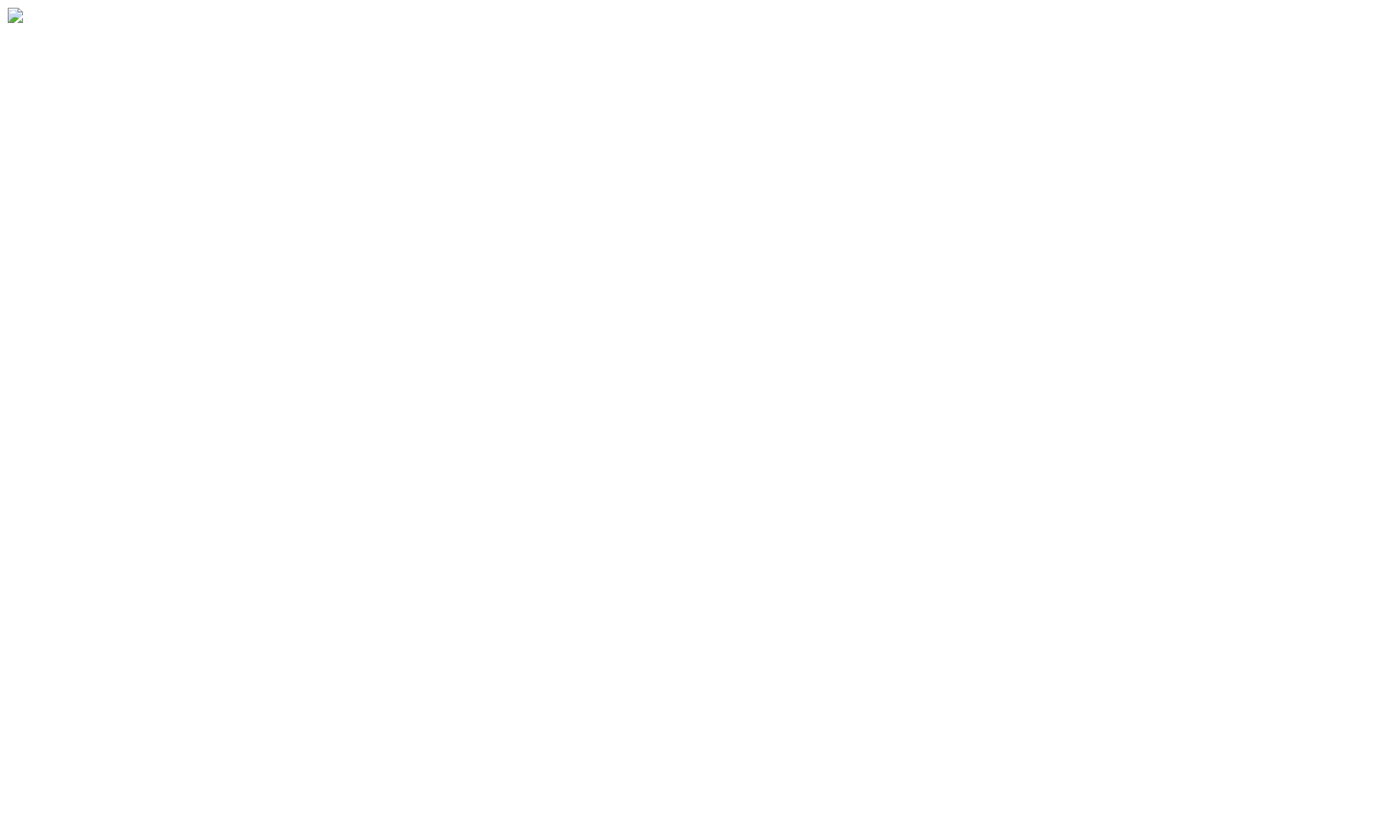
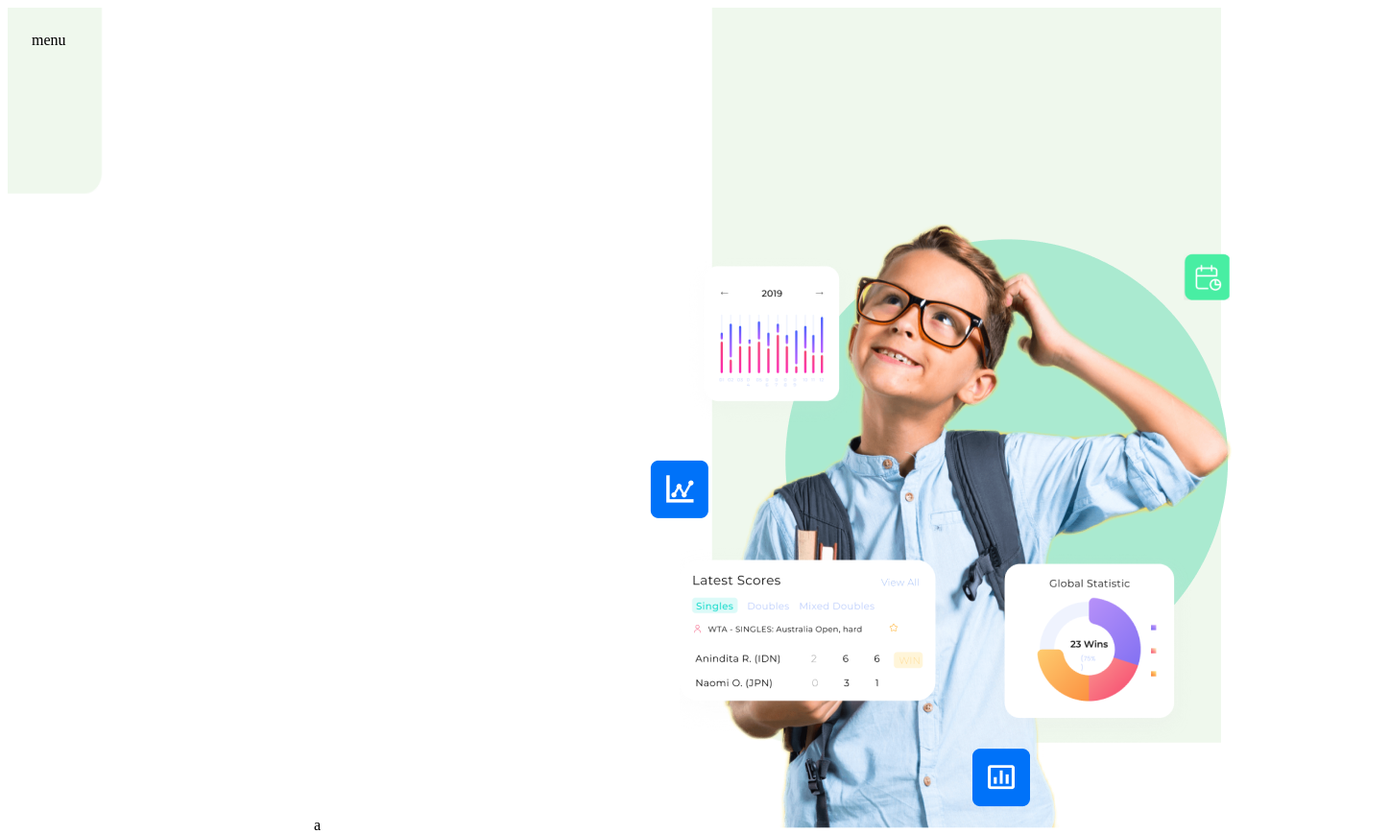
Before and after one commit to 01041028/avaliacaodiv, a plain HTML site: page index.html in a window 1280 px wide. Shown: the whole page at 96% size, 1448 px wide, since content can reach past the window. Before the commit the page ends 800 px from the top, so only its background shows below. Drawn offline with Linux system fonts and the light colour scheme.

Commit message:
Add files via upload

```diff
--- a/index.html
+++ b/index.html
@@ -8,46 +8,71 @@
 
 
       <style>
+
+        body{
+          background-color: white;
+        }
         .menu{
 
-            width: 1440px;
-            height: 777px;
+            width: 100%;
+            height: 0px;
             background: #FFFFFF;
-            flex: none;
-            order: 0;
-            flex-grow: 0;
+
+        }
+        .div-centro{
+          height: 800px;
+          padding: 25px;
+          background: url("fundo.png");
+          background-repeat: no-repeat;
+          background-size: 100% 100%;
         }
 
 
+        .imagem1{
+          background-repeat: no-repeat;
+          top: 220px;
+          bottom: 100px;
+          width: 704px;
+          height: 682px;
+          right: 200px;
+        }
+        .conteudo{
+          display: inline-block;
+          width: 49%;
+          text-align: center;
+        }
+        .conteudo2{
+          display: inline-block;
+          width: 100%;
+          height: 100px;
+
+        }
+      </style>
+
+
+      <body>
+
+
+        <div class= "div-centro" >
+
+          <div class="menu"></div>
+
+
+          <div class="conteudo2">
+            menu
+          </div>
+
+          <div class="conteudo">
+            a
+          </div>
+
+          <div class="conteudo">
+            <img src="imgg1.png" style="margin-top: 50px;">
+          </div>
+
+        </div>
 
 
 
-
-
-
-
-
-
-
-
-
-
-
-
-
-
-
-
-      </style>
-
-        <div class="menu"><img src="med.png">
-
-
-
-
-
-        </div>
-
-      <body>
       </body>
     </html>
```
Also changed, not shown: imgg1.png (added).
